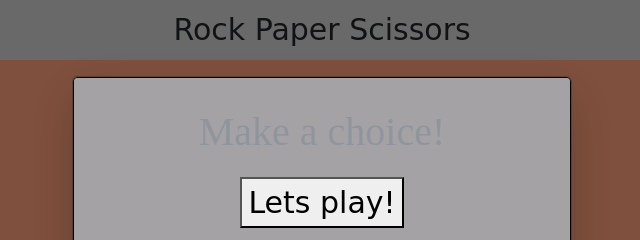
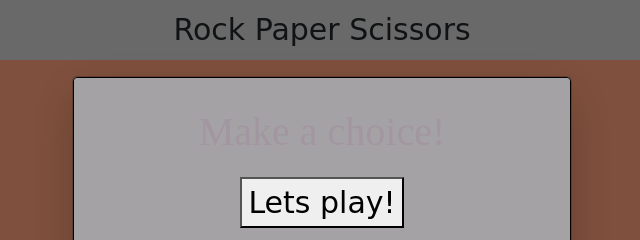
Before and after one commit to zahur76/simple-rock--paper--scissors, a plain HTML site: page index.html in a window 1280 px wide. Shown: the top 240 px of the page, 318-958 px from the left. Drawn offline with nearby package versions, Linux system fonts and the light colour scheme; a web font is replaced by a local one.

Commit message:
Change colour of text

```diff
--- a/index.html
+++ b/index.html
@@ -16,7 +16,7 @@
         </div>
     </header>
     <section>
-        <h1  class="mt-5 text-center">Make a choice!</h1>
+        <h1  class="mt-5 text-center text-danger">Make a choice!</h1>
         <div class="input-group game-selection">
             <a href="#" class="input-group-append arrow-left my-auto">
                 <i class="fas fa-chevron-left my-auto"></i>
```
